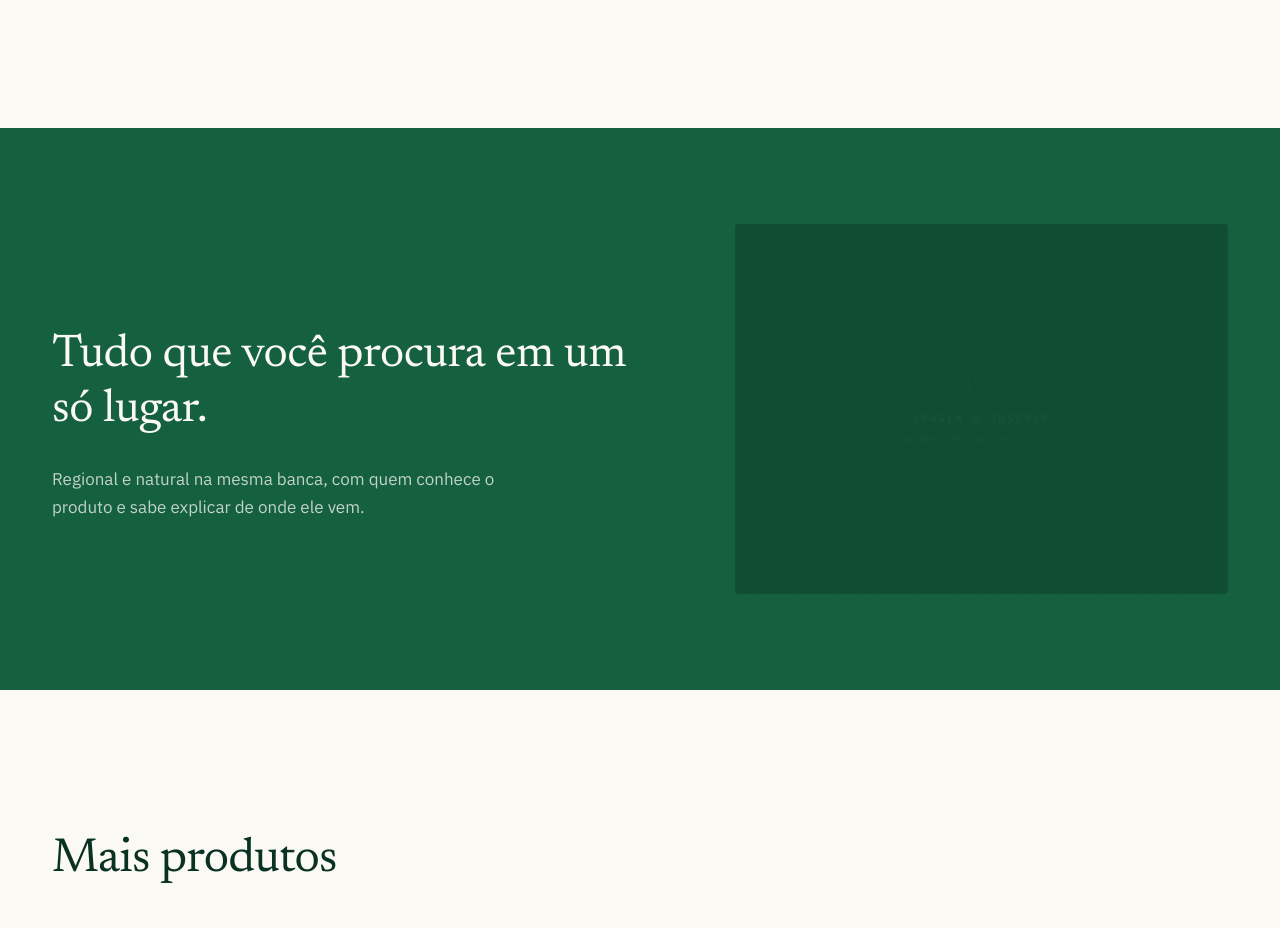
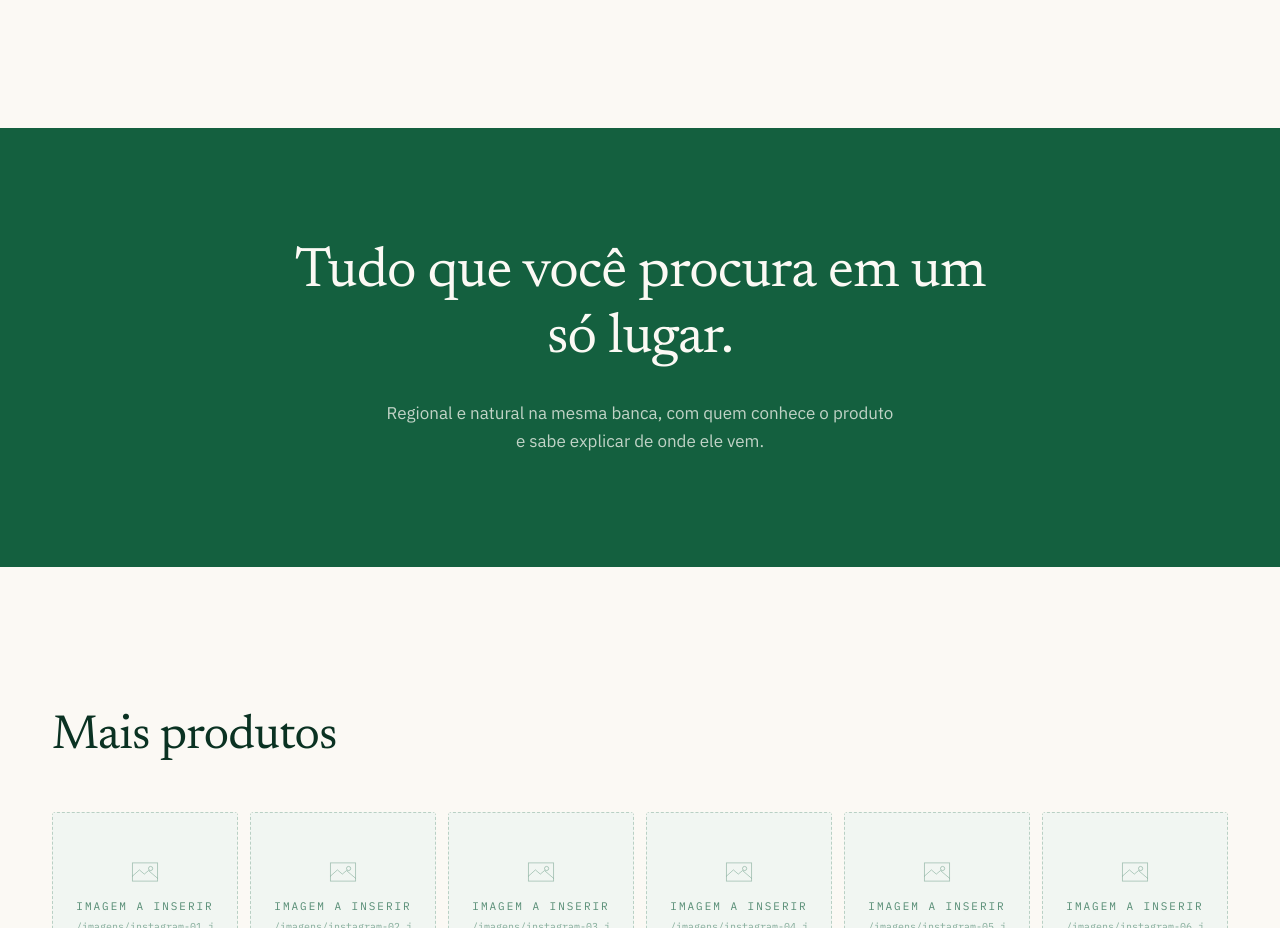
Before and after one commit to kaiopamorim-droid/Deliciasdonordeste, a React (Vite) app: page / in a window 1280 px wide. Shown: the part 4700-5628 px from the top of the page. Built offline with nearby package versions, Linux system fonts and the light colour scheme.

Commit message:
remove coluna de imagem vazia e centraliza frase de destaque

```diff
--- a/src/sections/Destaque.jsx
+++ b/src/sections/Destaque.jsx
@@ -1,28 +1,19 @@
-import { Figura, Revelar } from '../components/Primitivos.jsx'
+import { Revelar } from '../components/Primitivos.jsx'
 
 export default function Destaque() {
   return (
     <section aria-label="Nossa proposta" className="mt-24 bg-verde lg:mt-36">
       <div className="mx-auto max-w-conteudo px-5 sm:px-8">
-        <div className="grid items-center gap-10 py-16 lg:grid-cols-[1.1fr_0.9fr] lg:gap-20 lg:py-24">
+        <div className="py-20 text-center lg:py-28">
           <Revelar>
-            <p className="mt-8 font-serif text-[32px] leading-[1.2] tracking-[-0.01em] text-creme sm:text-[40px] lg:text-[46px]">
+            <p className="mx-auto max-w-3xl font-serif text-[36px] leading-[1.18] tracking-[-0.015em] text-creme sm:text-[48px] lg:text-[56px]">
               Tudo que você procura em um só lugar.
             </p>
 
-            <p className="mt-7 max-w-md text-[17px] leading-relaxed text-creme/75">
+            <p className="mx-auto mt-7 max-w-lg text-[17px] leading-relaxed text-creme/75">
               Regional e natural na mesma banca, com quem conhece o produto e sabe explicar de onde
               ele vem.
             </p>
-          </Revelar>
-
-          <Revelar atraso={140}>
-            <Figura
-              imagem={null}
-              arquivo="destaque-produto.jpg"
-              alt="Composição de produtos da Delícias do Nordeste"
-              className="aspect-[4/3] w-full rounded-marca border border-creme/15 !bg-verde-escuro/40"
-            />
           </Revelar>
         </div>
       </div>
```
